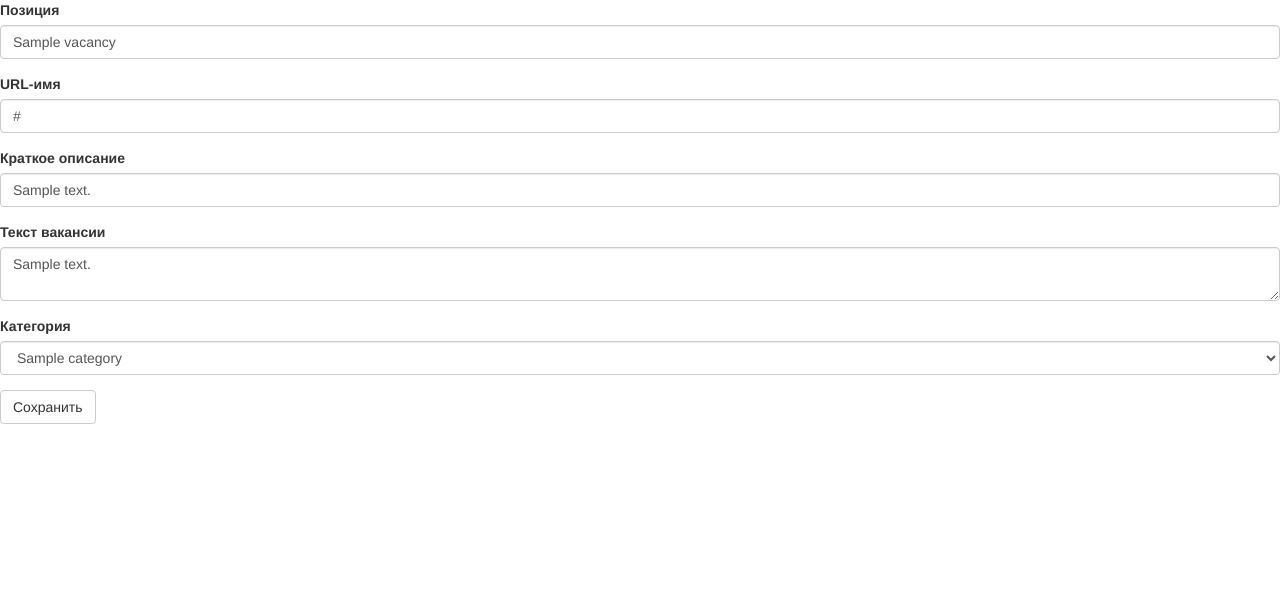
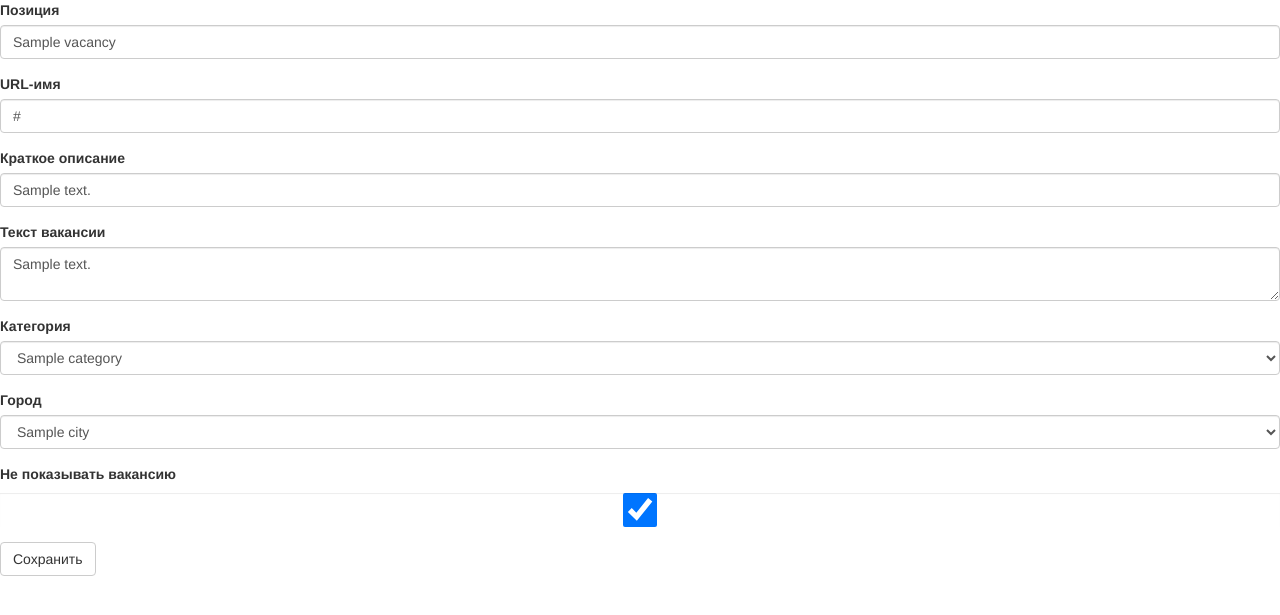
Before and after one commit to uaprom-summer-2015/Meowth, a Flask app: page /admin/vacancies/1 in a window 1280 px wide. Shown: the top 615 px of the page. Run offline with Flask 2, Linux system fonts and the light colour scheme; tables that the repository leaves empty hold one stand-in row (values such as "Sample post"); some libraries are stand-ins or nearby versions.

Commit message:
add city, hide in vacancies
- fixed some bugs
- add city form, change vacancy form
- add view for city
- add new model for city
- add templates in admin for city

```diff
--- a/project/admin/forms.py
+++ b/project/admin/forms.py
@@ -1,8 +1,8 @@
 from flask.ext.wtf import Form
-from wtforms import StringField, TextAreaField
+from wtforms import StringField, TextAreaField, BooleanField
 from wtforms.ext.sqlalchemy.fields import QuerySelectField
 from wtforms.validators import DataRequired, Length, Regexp
-from project.admin.logic import get_categories
+from project.admin.logic import get_categories, get_cities
 
 
 class VacancyForm(Form):
@@ -51,12 +51,22 @@ class VacancyForm(Form):
         'Текст вакансии',
         validators=[DataRequired('Required Field')]
     )
-    category_id = QuerySelectField(
+    category = QuerySelectField(
         'Категория',
         query_factory=get_categories,
         validators=[DataRequired('Required field')]
     )
+    city = QuerySelectField(
+        'Город',
+        query_factory=get_cities,
+        validators=[DataRequired('Required field')]
+    )
+    hide = BooleanField(label='Не показывать вакансию')
 
 
 class CategoryForm(Form):
     name = StringField("Название категории", validators=[DataRequired()])
+
+
+class CityForm(Form):
+    name = StringField('Название города', validators=[DataRequired()])
--- a/project/admin/logic.py
+++ b/project/admin/logic.py
@@ -1,4 +1,4 @@
-from project.feed.models import Vacancy, Category
+from project.feed.models import Vacancy, Category, City
 
 
 def get_vacancies():
@@ -48,3 +48,23 @@ def update_category(category_id, data):
         setattr(category, key, value)
     category.save()
     return category
+
+
+def get_cities():
+    cities = City.query.all()
+    return cities
+
+
+def get_city(city_id):
+    return City.query.get(city_id)
+
+
+def edit_city(data, city_id=None):
+    if city_id is None:
+        city = City(**data)
+    else:
+        city = City.query.get(city_id)
+        for key, value in data.items():
+            setattr(city, key, value)
+    city.save()
+    return city
--- a/project/admin/views.py
+++ b/project/admin/views.py
@@ -1,5 +1,5 @@
 from flask import Blueprint, render_template, request, redirect, url_for
-from project.admin.forms import VacancyForm, CategoryForm
+from project.admin.forms import VacancyForm, CategoryForm, CityForm
 from project.admin import logic as bl
 
 admin_app = Blueprint('admin', __name__)
@@ -87,3 +87,27 @@ def category_detail(category_id):
         "admin/category.html",
         category_form=form,
     )
+
+
+@admin_app.route("/cities")
+def cities_list():
+    return render_template("admin/cities.html",
+                           cities=bl.get_cities())
+
+
+@admin_app.route("/city/new", methods=['GET', 'POST'])
+@admin_app.route('/city/<int:city_id>', methods=['GET', 'POST'])
+def city_edit(city_id=None):
+    if city_id is not None:
+        city = bl.get_city(city_id)
+        form = CityForm(obj=city)
+    else:
+        form = CityForm()
+    if form.validate_on_submit():
+        bl.edit_city(form.data, city_id)
+        return redirect(url_for("admin.cities_list"))
+
+    return render_template(
+        'admin/city.html',
+        city_form=form,
+    )
--- a/project/feed/models.py
+++ b/project/feed/models.py
@@ -16,17 +16,18 @@ class Vacancy(Base):
     salary = Column(String(50))
     description = Column(String(200))  # for search spider
     keywords = Column(String(1000))
-    city = Column(String(20))
+    city_id = Column(Integer, ForeignKey('city.id'))
+    city = relationship('City', backref=backref('vacancies'))
     hide = Column(Boolean)
 
 
-    def __init__(self, title, short_description, text, category_id,
+    def __init__(self, title, short_description, text, category,
                  name_in_url, city, description=None,
                  keywords=None, salary=None,  visits=0, hide=False):
         self.title = title
         self.short_description = short_description
         self.text = text
-        self.category_id = category_id
+        self.category = category
         self.name_in_url = name_in_url
         self.visits = visits
         self.salary = salary
@@ -60,3 +61,22 @@ class Category(Base):
     def save(self):
         db_session.add(self)
         db_session.commit()
+
+
+class City(Base):
+    __tablename__ = 'city'
+    id = Column(Integer, primary_key=True)
+    name = Column(String(20))
+
+    def __init__(self, name):
+        self.name = name
+
+    def __str__(self):
+        return self.name
+
+    def __repr__(self):
+        return "[{}] {}".format(self.__class__.__name__, self.name)
+
+    def save(self):
+        db_session.add(self)
+        db_session.commit()
```
Also changed, not shown: project/templates/admin/cities.html (added, +15 -0 lines), project/templates/admin/city.html (added, +17 -0 lines), project/templates/feed/vacancies.html (+6 -4 lines), project/templates/feed/vacancy.html (+12 -5 lines).
